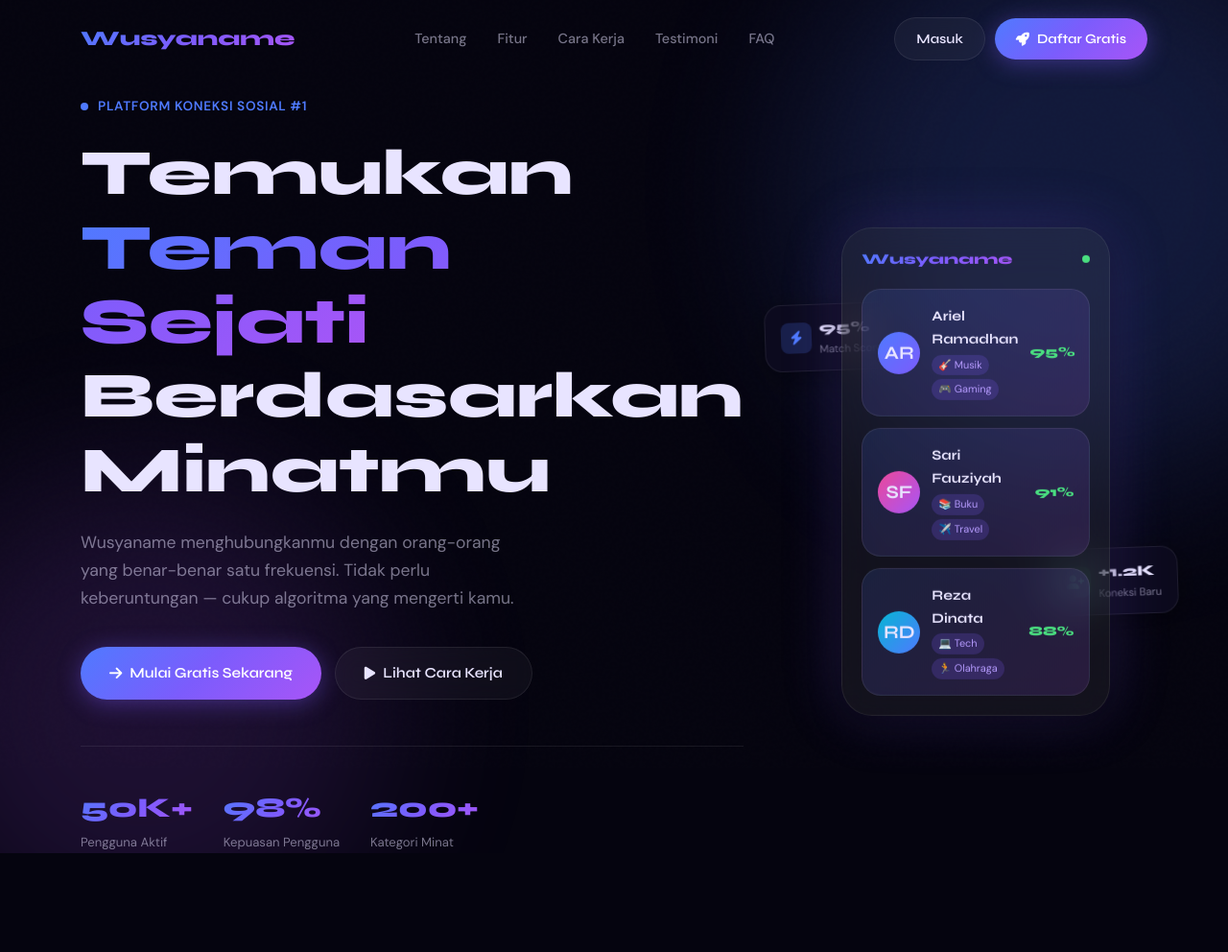
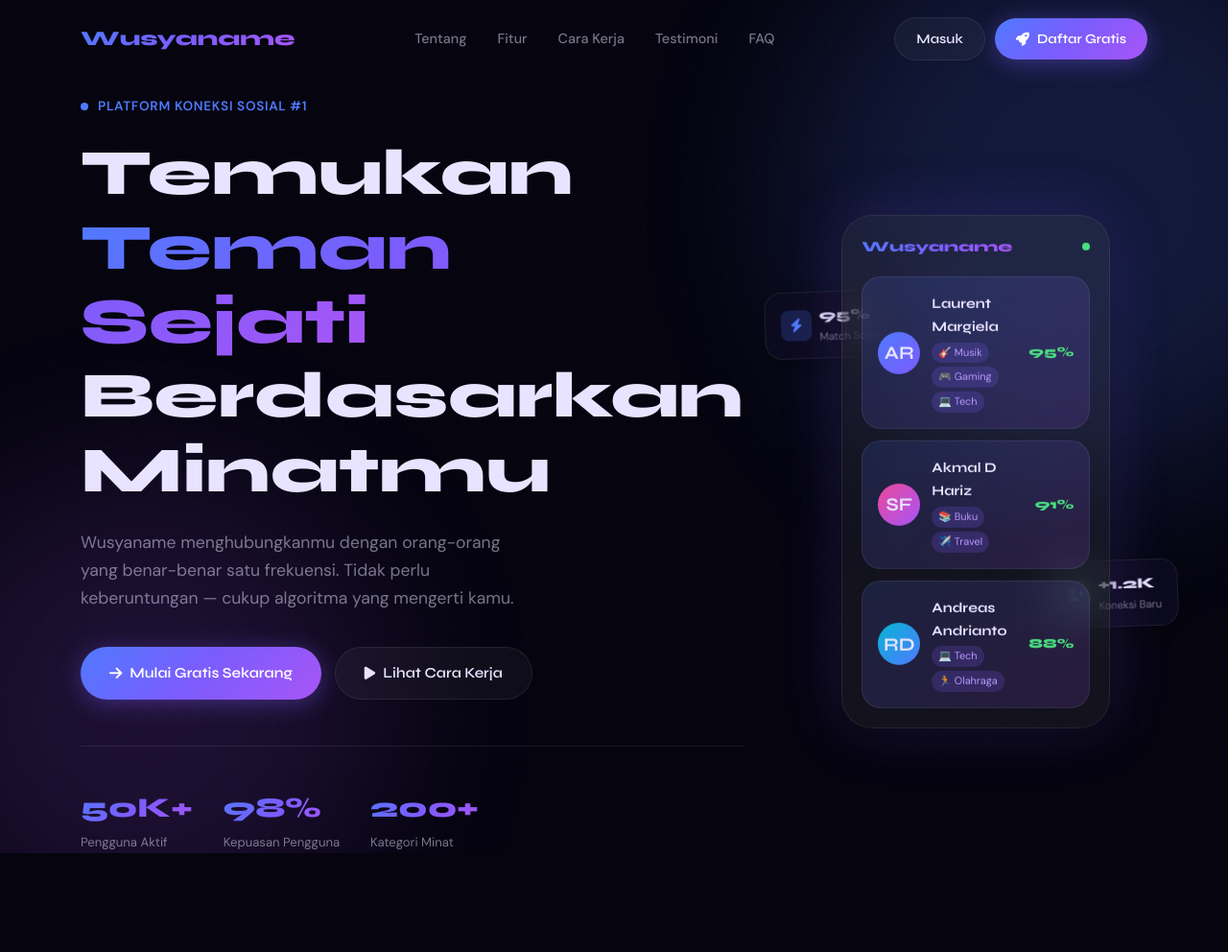
Before and after one commit to andreas-world/wusyaname, a plain HTML site: page index.html in a window 1280 px wide. Shown: the top 992 px of the page at 96% size. Drawn offline with Linux system fonts and the light colour scheme.

Commit message:
ubah code

```diff
--- a/index.html
+++ b/index.html
@@ -114,10 +114,11 @@
               <div class="match-row">
                 <div class="avatar av-1">AR</div>
                 <div class="match-info">
-                  <div class="match-name">Ariel Ramadhan</div>
+                  <div class="match-name">Laurent Margiela</div>
                   <div class="match-tags">
                     <span class="m-tag">🎸 Musik</span>
                     <span class="m-tag">🎮 Gaming</span>
+                    <span class="m-tag">💻 Tech</span>
                   </div>
                 </div>
                 <div class="match-score">95%</div>
@@ -128,7 +129,7 @@
               <div class="match-row">
                 <div class="avatar av-2">SF</div>
                 <div class="match-info">
-                  <div class="match-name">Sari Fauziyah</div>
+                  <div class="match-name">Akmal D Hariz</div>
                   <div class="match-tags">
                     <span class="m-tag">📚 Buku</span>
                     <span class="m-tag">✈️ Travel</span>
@@ -142,7 +143,7 @@
               <div class="match-row">
                 <div class="avatar av-3">RD</div>
                 <div class="match-info">
-                  <div class="match-name">Reza Dinata</div>
+                  <div class="match-name">Andreas Andrianto</div>
                   <div class="match-tags">
                     <span class="m-tag">💻 Tech</span>
                     <span class="m-tag">🏃 Olahraga</span>
@@ -611,7 +612,6 @@
     <div class="footer-bottom">
       <span>© 2026 <strong>Wusyaname</strong>. Dibuat dengan ❤️ di Indonesia.</span>
       <span>Versi 1.0 · Semua hak dilindungi</span>
-      <span>test</span>
     </div>
   </div>
 </footer>
```
